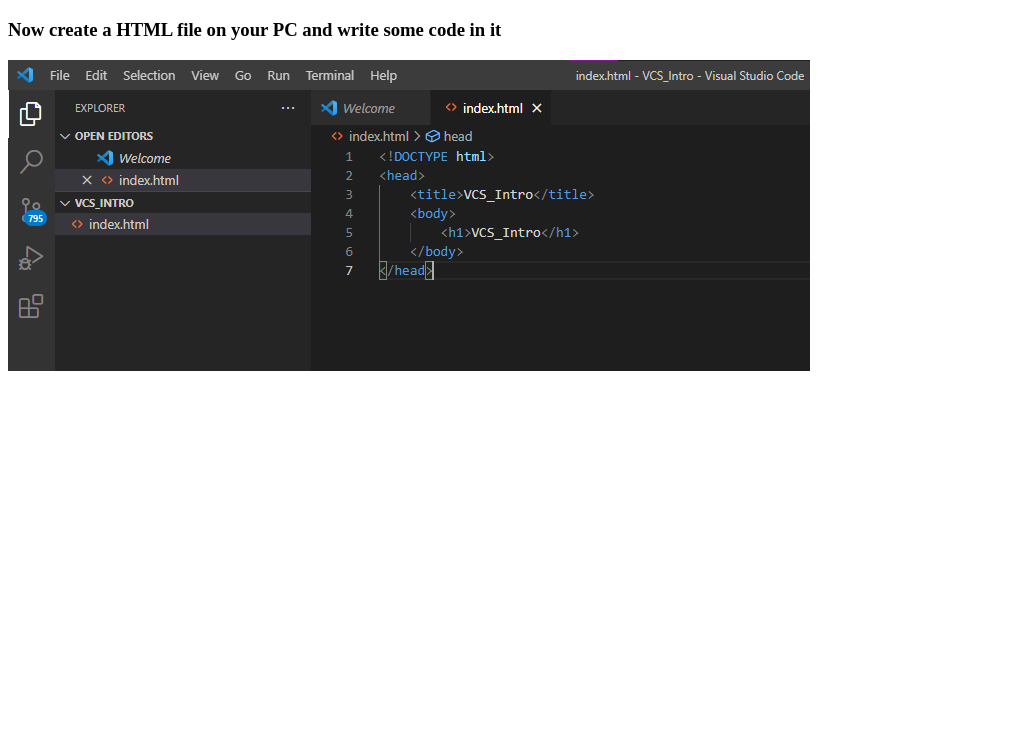
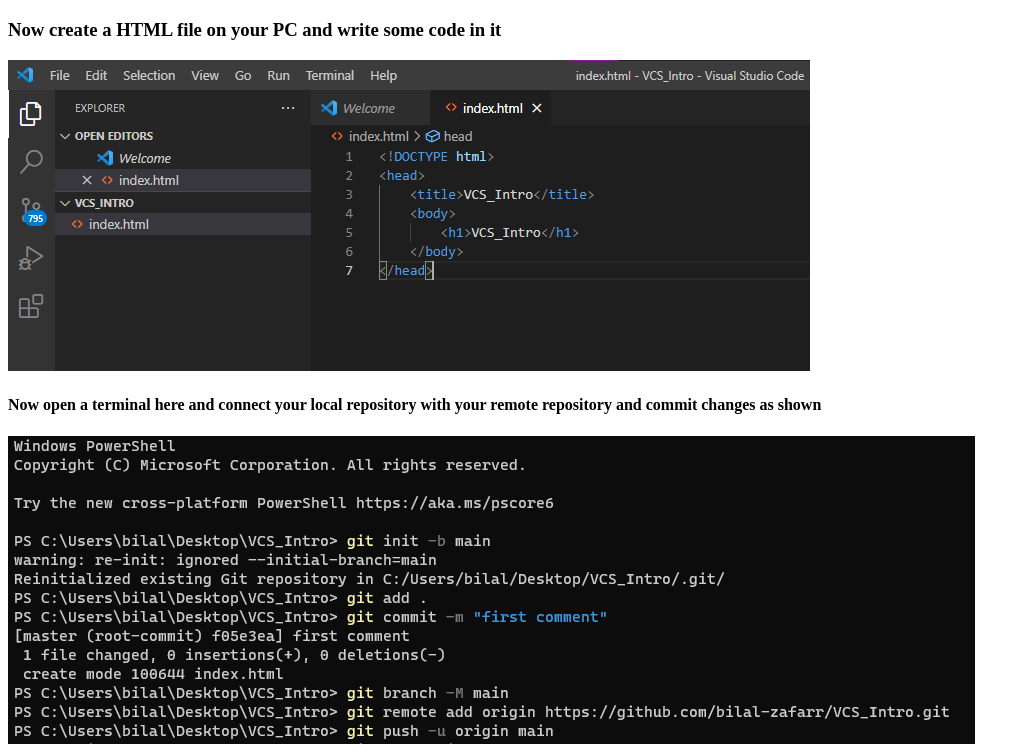
Before and after one commit to bilal-zafarr/VCS_Intro, a plain HTML site: page index.html in a window 1280 px wide. Shown: the part 1224-1980 px from the top of the page, without its empty margins (0-1030 px from the left). Before the commit the page ends 1607 px from the top, so only its background shows below. Drawn offline with Linux system fonts and the light colour scheme.

Commit message:
third commit

```diff
--- a/index.html
+++ b/index.html
@@ -10,6 +10,8 @@
             <img src="createrepo.png" alt="">
             <h3>Now create a HTML file on your PC and write some code in it</h3>
             <img src="htmlfile.png" alt="">
+            <h4>Now open a terminal here and connect your local repository with your remote repository and commit changes as shown</h4>
+            <img src="git_upload.png" alt="">
         </body>
     </head>
 </html>
```
